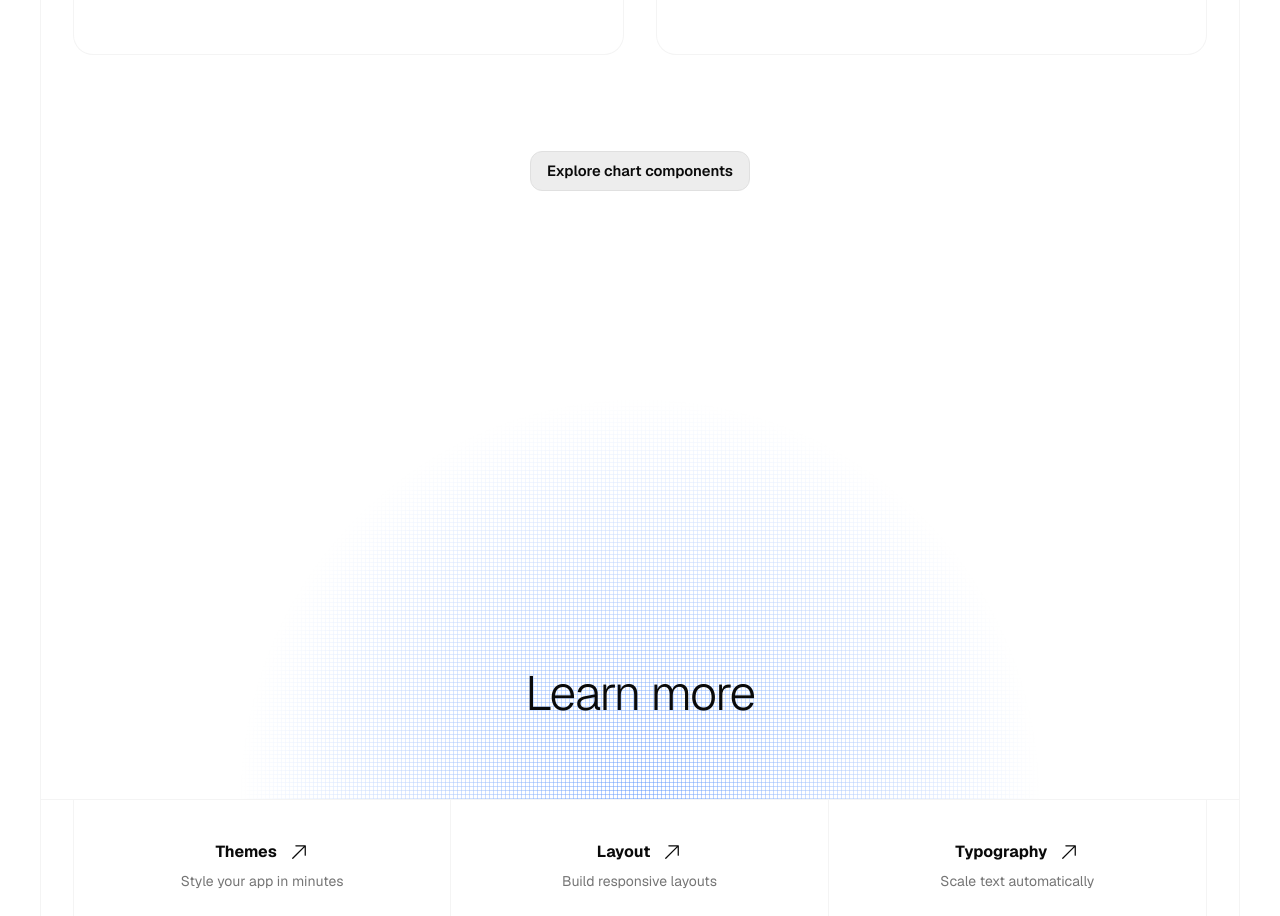
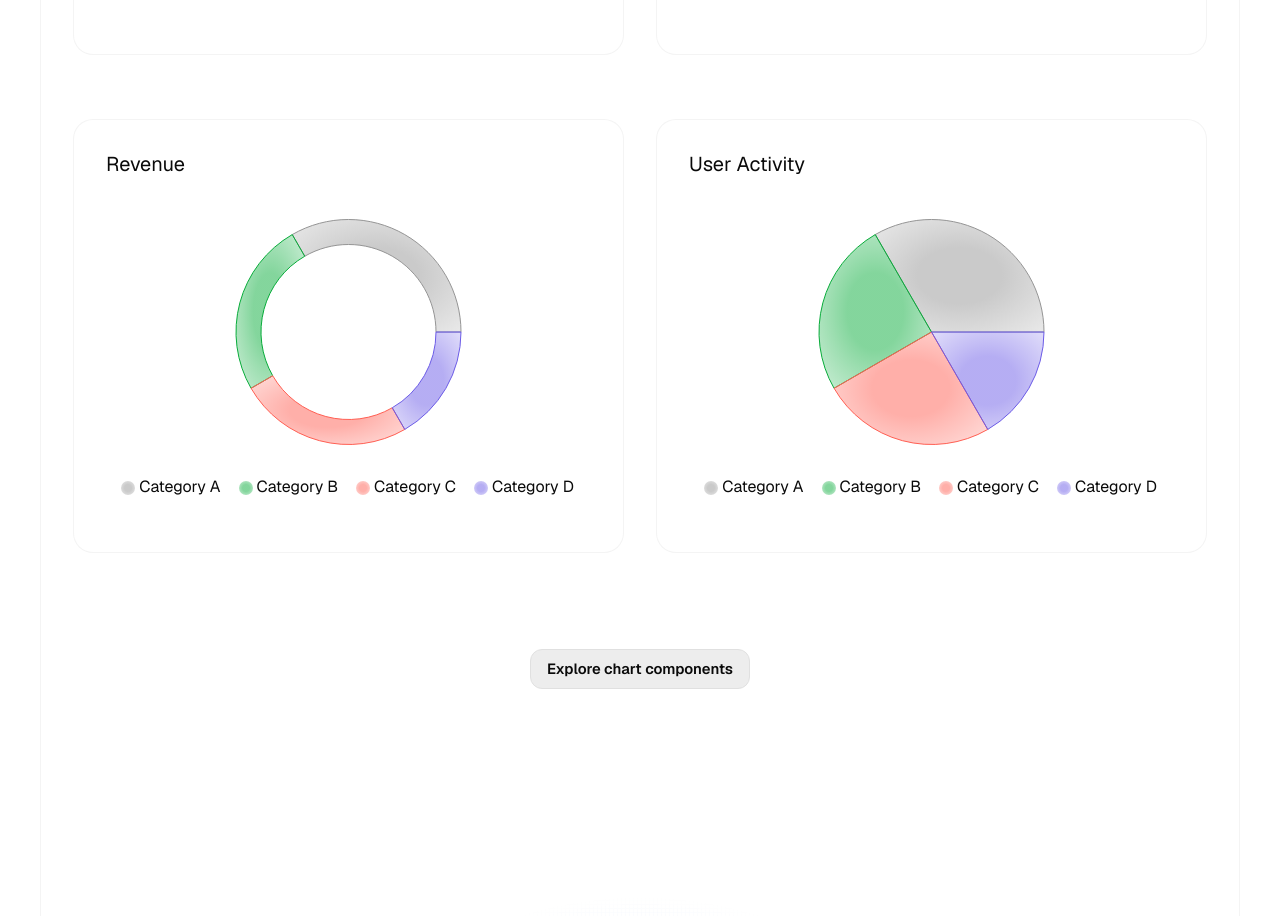
Before and after one commit to once-ui-system/nextjs-starter, a Next.js app: page / in a window 1280 px wide. Shown: the part 6596-7512 px from the top of the page. Built offline with nearby package versions, Linux system fonts and the light colour scheme.

Commit message:
feat: add PieChart component with customizable options and tooltip

```diff
--- a/src/app/page.tsx
+++ b/src/app/page.tsx
@@ -47,6 +47,7 @@ import { BarGraph } from "@/once-ui/components/BarGraph";
 import { LineGraph } from "@/once-ui/components/LineGraph";
 import { MultiBarGraph } from "@/once-ui/components/MultiBarGraph";
 import { LineBarGraph } from "@/once-ui/components/LineBarGraph";
+import { PieChart } from "@/once-ui/components/PieChart";
 
 export default function Home() {
   const [selectedValue, setSelectedValue] = useState("");
@@ -1061,6 +1062,49 @@ export default function Home() {
               </Column>
             </Row>
 
+            <Row fill gap="32" mobileDirection="column">
+              {/* Bar Graph */}
+              <Column fill>
+              <Column background="neutral-weak" fill direction="column" border="neutral-alpha-weak" radius="xl" padding="32" gap="24">
+                  <Heading as="h3" variant="heading-default-m">
+                    Revenue
+                  </Heading>
+                  <PieChart
+                  fill
+                  height={20}
+                  showLegend={true}
+                  innerRadius="70%"
+                  colorVariants={["info", "success", "danger", "purple"]}
+                    data = {[
+                      { name: 'Category A', value: 400 },
+                      { name: 'Category B', value: 300 },
+                      { name: 'Category C', value: 300 },
+                      { name: 'Category D', value: 200 }
+                    ]}
+                  />
+                </Column>
+              </Column>
+
+              {/* Line Graph */}
+              <Column fillWidth>
+                <Column background="neutral-weak" fill direction="column" border="neutral-alpha-weak" radius="xl" padding="32" gap="24">
+                  <Heading as="h3" variant="heading-default-m">
+                    User Activity
+                  </Heading>
+                  <PieChart
+                    fill
+                    showLegend={true}
+                    data = {[
+                      { name: 'Category A', value: 400 },
+                      { name: 'Category B', value: 300 },
+                      { name: 'Category C', value: 300 },
+                      { name: 'Category D', value: 200 }
+                    ]}
+                  />
+                </Column>
+              </Column>
+            </Row>
+
             <Row horizontal="center" marginTop="32">
               <Button
                 id="dataVizDocs"
--- /dev/null
+++ b/src/once-ui/components/PieChart.module.scss
@@ -0,0 +1,32 @@
+.tooltip {
+    border-radius: var(--radius-m);
+    text-align: center;
+    justify-content: center;
+    box-shadow:
+      0 4px 6px -1px rgba(0, 0, 0, 0.2),
+      0 2px 4px -1px rgba(0, 0, 0, 0.1);
+
+    .label {
+      text-align: center;
+      padding: 5px;
+      font-size: 15px;
+      font-weight: 600;
+      color: var(--neutral-on-background-strong);
+    }
+
+    .value {
+      font-weight: 500;
+      text-align: center;
+      margin: 4px 0;
+      display: flex;
+      align-items: center;
+    }
+  }
+
+  .tooltipWrapper {
+    outline: none;
+  }
+
+  .blur {
+    backdrop-filter: blur(8px);
+  }
--- /dev/null
+++ b/src/once-ui/components/PieChart.tsx
@@ -0,0 +1,214 @@
+import React from "react";
+import {
+  PieChart as RechartsPieChart,
+  Pie,
+  Cell,
+  Tooltip,
+  ResponsiveContainer,
+  Legend,
+} from "recharts";
+import styles from "./PieChart.module.scss";
+import { Flex, Heading } from ".";
+
+interface DataPoint {
+  name: string;
+  value: number;
+  color?: string; // Optional custom color for this slice
+}
+
+interface PieChartProps extends React.ComponentProps<typeof Flex> {
+  data: DataPoint[];
+  /**
+   * Color variants for pie slices (will cycle through these)
+   * @default ["info", "success", "danger", "purple"]
+   */
+  colorVariants?: ("info" | "success" | "danger" | "purple")[];
+  /**
+   * Apply blur effect
+   * @default false
+   */
+  blur?: boolean;
+  /**
+   * Title for the pie chart
+   */
+  title?: string;
+  /**
+   * Show legend below the chart
+   * @default false
+   */
+  showLegend?: boolean;
+  /**
+   * Inner radius for creating donut chart (percentage or pixel value)
+   * Set to 0 for filled pie chart, or a value like "60%" for donut chart
+   * @default "0"
+   */
+  innerRadius?: number | string;
+  /**
+   * Outer radius for the pie chart (percentage or pixel value)
+   * @default "90%"
+   */
+  outerRadius?: number | string;
+  /**
+   * Data key for values
+   * @default "value"
+   */
+  dataKey?: string;
+  /**
+   * Name key for labels
+   * @default "name"
+   */
+  nameKey?: string;
+  /**
+   * Angle between slices
+   * @default 0
+   */
+  paddingAngle?: number;
+  /**
+   * Use gradient fills for pie slices
+   * @default true
+   */
+  useGradients?: boolean;
+}
+
+const CustomTooltip = ({ active, payload }: any) => {
+  if (active && payload && payload.length) {
+    return (
+      <Flex className={styles.tooltip} minWidth={8} background="surface" border="neutral-alpha-medium" direction="column">
+        <Flex
+          borderBottom="neutral-alpha-medium"
+          fillWidth
+          horizontal="center"
+          padding="8"
+        >
+          <p className={styles.label}>{payload[0].name}</p>
+        </Flex>
+        <Flex padding="s" direction="column">
+          <p
+            className={styles.value}
+            style={{ color: payload[0].fill }}
+          >
+            {`Value: ${payload[0].value}`}
+          </p>
+        </Flex>
+      </Flex>
+    );
+  }
+  return null;
+};
+
+export const PieChart: React.FC<PieChartProps> = ({
+  data,
+  colorVariants = ["info", "success", "danger", "purple"],
+  blur = false,
+  border,
+  title,
+  radius,
+  background,
+  showLegend = false,
+  innerRadius = "0",
+  outerRadius = "90%",
+  dataKey = "value",
+  nameKey = "name",
+  paddingAngle = 0,
+  useGradients = true,
+  ...flexProps
+}) => {
+  const colorMap = {
+    info: "var(--info-solid-strong)",
+    success: "var(--success-solid-strong)",
+    danger: "var(--danger-solid-strong)",
+    purple: "#6c5ce7"
+  };
+
+  // Generate unique IDs for each gradient
+  const gradientIds = data.map((_, index) =>
+    `pieGradient-${Math.random().toString(36).substring(2, 9)}-${index}`
+  );
+
+  return (
+    <Flex
+      fill
+      radius={radius}
+      border={border}
+      align="center"
+      direction="column"
+      vertical="center"
+      background={background}
+      className={blur ? styles.blur : undefined}
+      {...flexProps}
+    >
+      {title && (
+        <Flex
+          borderBottom={border}
+          fillWidth
+          align="center"
+          vertical="center"
+          horizontal="center"
+        >
+          <Heading padding="s">{title}</Heading>
+        </Flex>
+      )}
+      <Flex padding={title ? "s" : "2"} fill>
+        <ResponsiveContainer width="100%" height="100%">
+          <RechartsPieChart>
+            <defs>
+              {data.map((entry, index) => {
+                const baseColor = entry.color || colorMap[colorVariants[index % colorVariants.length]];
+                return (
+                  <radialGradient
+                    key={`gradient-${index}`}
+                    id={gradientIds[index]}
+                    cx="50%"
+                    cy="50%"
+                    r="100%"
+                    fx="50%"
+                    fy="50%"
+                  >
+                     <stop offset="25%" stopColor={baseColor} stopOpacity={0.5} />
+                <stop offset="40%" stopColor={baseColor} stopOpacity={0.4} />
+                <stop offset="95%" stopColor={baseColor} stopOpacity={0.05} />
+                  </radialGradient>
+                );
+              })}
+            </defs>
+            <Pie
+              data={data}
+              cx="50%"
+              cy="50%"
+              labelLine={false}
+              innerRadius={innerRadius}
+              outerRadius={outerRadius}
+              paddingAngle={paddingAngle}
+              dataKey={dataKey}
+              nameKey={nameKey}
+              stroke="none"
+            >
+              {data.map((entry, index) => {
+                const baseColor = entry.color || colorMap[colorVariants[index % colorVariants.length]];
+                return (
+                  <Cell
+                    key={`cell-${index}`}
+                    fill={useGradients ? `url(#${gradientIds[index]})` : baseColor}
+                    strokeWidth={1}
+                    stroke={baseColor}
+                  />
+                );
+              })}
+            </Pie>
+            <Tooltip
+              content={<CustomTooltip />}
+              wrapperClassName={styles.tooltipWrapper}
+            />
+            {showLegend && (
+              <Legend
+                verticalAlign="bottom"
+                layout="horizontal"
+                wrapperStyle={{ paddingTop: 16 }}
+              />
+            )}
+          </RechartsPieChart>
+        </ResponsiveContainer>
+      </Flex>
+    </Flex>
+  );
+};
--- a/src/once-ui/components/ScrollToTop.tsx
+++ b/src/once-ui/components/ScrollToTop.tsx
@@ -1,3 +1,5 @@
+"use client";
+
 import { useState, useEffect } from "react";
 import { Flex } from "@/once-ui/components";
 import styles from "./ScrollToTop.module.scss";
```
